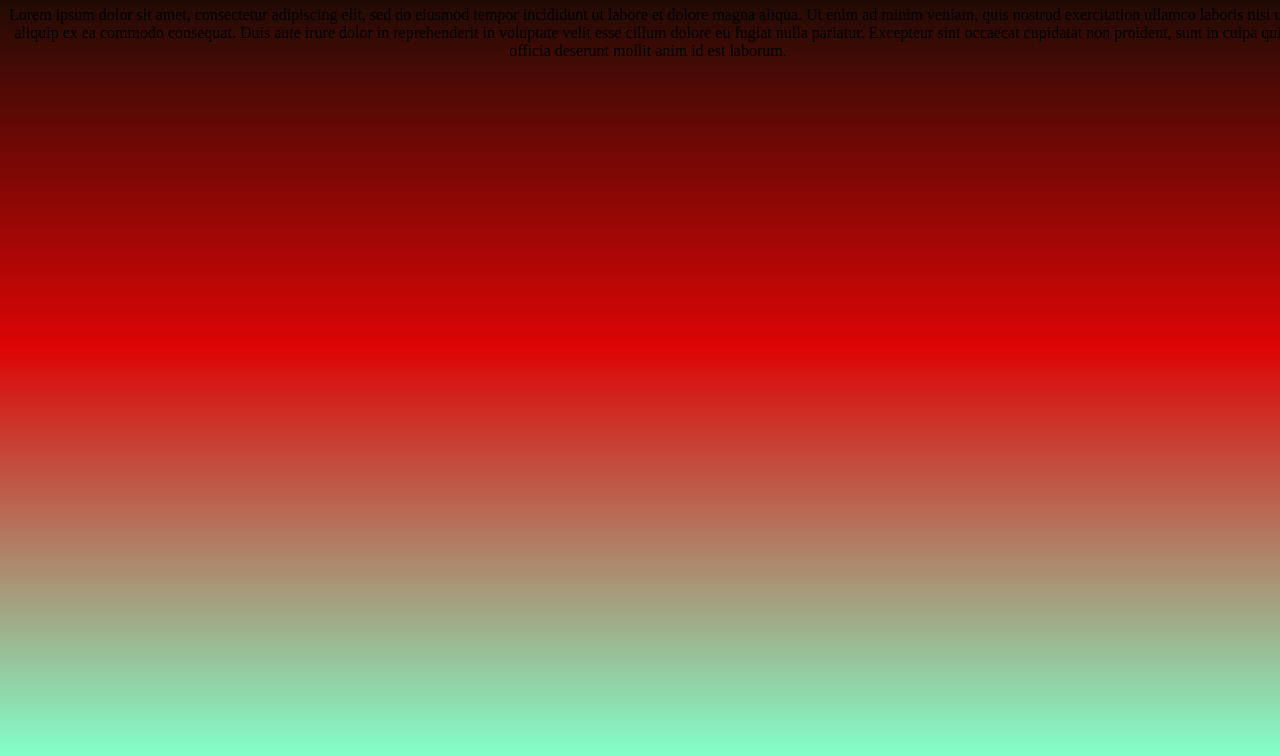
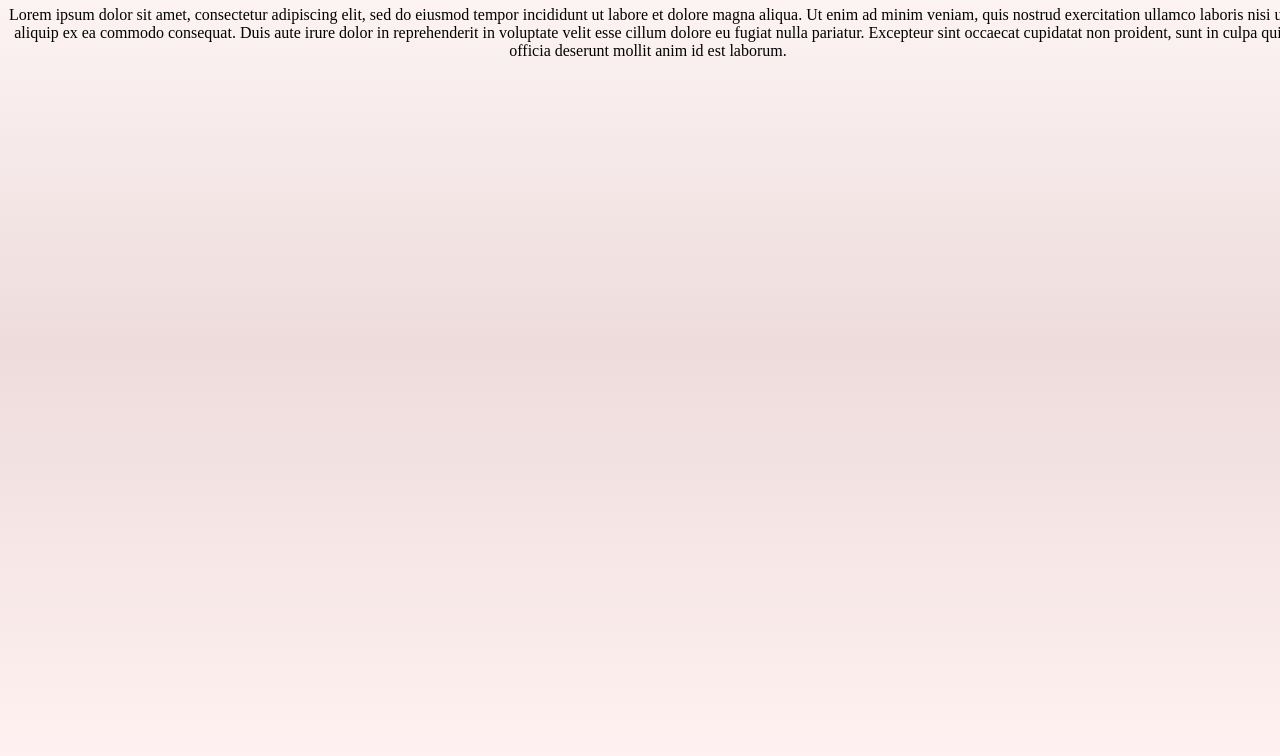
Before and after one commit to mh12229/MyWebsite, a plain HTML site: page index.html in a window 1280 px wide. Shown: the part 60-816 px from the top of the page. Drawn offline with Linux system fonts and the light colour scheme.

Commit message:
Update index.html

```diff
--- a/index.html
+++ b/index.html
@@ -3,7 +3,7 @@
   <style>
      body{
          text-align: center;
-         background-image: linear-gradient(rgb(0, 12, 4), rgb(221, 5, 5), rgb(130, 255, 201));
+         background-image: linear-gradient(rgb(255, 247, 247), rgb(238, 220, 220 ), rgb(255, 241, 241 ));
          min-width: 100%;
          min-height: 100%;
       }
```
